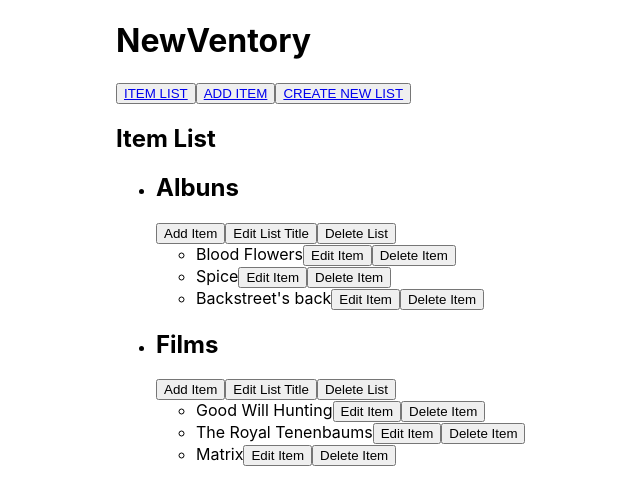
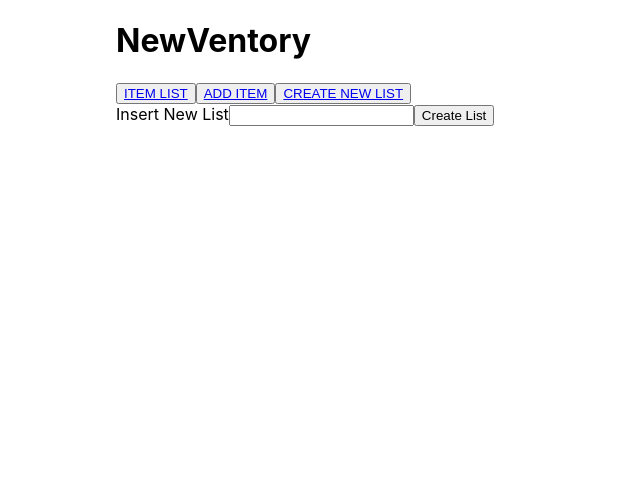
Before and after one commit to feliciaboghiu/mvp, a React (Create React App) app: page /addlist in a window 1280 px wide. Shown: the top 504 px of the page, without its empty margins (124-764 px from the left). Built offline with nearby package versions, Linux system fonts and the light colour scheme.

Commit message:
Add item button is working

```diff
--- a/src/App.js
+++ b/src/App.js
@@ -3,20 +3,28 @@ import './App.css';
 import ItemList from './ItemList';
 import InsertForm from './InsertForm';
 import NewList from './NewList';
-import {
-  BrowserRouter as Router,
-  Switch,
-  Route,
-  NavLink
-} from "react-router-dom";
+import { withRouter } from 'react-router';
+import { Switch, Route, Link, NavLink} from "react-router-dom";
 import Error404View from './Error404View'
 
 
 const TEST_ITEMS = [
-  { title: 'Albuns', name: ['Blood Flowers', 'Spice', "Backstreet's back"]},
-  { title: 'Films', name: ['Good Will Hunting', 'The Royal Tenenbaums', "Matrix"]},
+  { id: 1, title: 'Albuns', name: ['Blood Flowers', 'Spice', "Backstreet's back"]},
+  { id: 2, title: 'Films', name: ['Good Will Hunting', 'The Royal Tenenbaums', "Matrix"]},
 
 ];
+
+/*if(items.length === 1) {
+  className = one;
+} else if(items.length % 2 === 0) {
+  className = two;
+} else if(items.length % 3 === 0) {
+  className = three;
+} else if(items.length % 5 === 0) {
+  className = five;
+} else if(items.length % 7 === 0) {
+  className = seven;
+}*/
 
 //const VIEW_ITEMS = [ itemlist, additem, addlist ]
 
@@ -25,22 +33,18 @@ class App extends React.Component {
   constructor(props) {
     super(props);
       this.state = {
-        view: 1,
-        items: TEST_ITEMS, // []
+        items: TEST_ITEMS, // [],
+        nextitemId: 3
       };
     }
 
-
-  changeView(isView) {
-    this.setState({ view: isView });
-  }
-
-  /*addListItem = (newName) => {
+  addNewItem = (newName) => {
     console.log('App.addListItem:', newName);
     newName = this.state.items.name
+    // let indexof = this.state.items.title.indexOf
     this.setState({
-      items: [...this.state.items.name, newName],
-      itemList: 1
+      title: this.state.items.albuns,
+      name: [...this.state.items.name, newName],
     })
   }
 
@@ -50,7 +54,7 @@ class App extends React.Component {
       lists: [...this.state.lists, newList],
       itemList: 1
     })
-  }*/
+  }
 
 
   render() {
@@ -58,11 +62,10 @@ class App extends React.Component {
       return (
         <div>
           <h1>NewVentory</h1>
-          <Router>
 
-            <button onClick={() => this.changeView(1)}><NavLink to='/' activeClassName='selected'>ITEM LIST</NavLink></button>
-            <button onClick={() => this.changeView(2)}><NavLink to='/additem' activeClassName='selected'>ADD ITEM</NavLink></button>
-            <button onClick={() => this.changeView(3)}><NavLink to='/addlist' activeClassName='selected'>CREATE NEW LIST</NavLink></button>
+            <button><Link to='/' activeClassName='selected'>ITEM LIST</Link></button>
+            <button><Link to='/additem' activeClassName='selected'>ADD ITEM</Link></button>
+            <button><Link to='/addlist' activeClassName='selected'>CREATE NEW LIST</Link></button>
 
               {/*{(this.state.view === itemList)
                 ? <ItemList />
@@ -73,24 +76,21 @@ class App extends React.Component {
                     : ''}*/}
 
             <Switch>
-              {(this.state.view === 1)
-                ? (<Route path='/'>
-                    <ItemList isView={this.state.view} items={this.state.items} changeView={isView => this.changeView(isView)} />
-                  </Route>)
 
-              : (this.state.view === 2)
-                ? (<Route path='/additem'>
-                    <InsertForm addListItem={newName => this.addListItem(newName)} />
-                  </Route>)
+              <Route path='/' exact>
+                <ItemList isView={this.state.view} items={this.state.items} changeView={isView => this.changeView(isView)} />
+              </Route>
 
-              : (this.state.view === 3)
-                ? (<Route path='/addlist'>
-                    <NewList />
-                  </Route>)
+              <Route path='/additem'>
+                <InsertForm addListItem={newName => this.addNewItem(newName)} />
+              </Route>
 
-              : <Error404View />}
+              <Route path='/addlist'>
+                <NewList />
+              </Route>
+
+              <Error404View />
             </Switch>
-          </Router>
 
         </div>
       )
--- a/src/InsertForm.js
+++ b/src/InsertForm.js
@@ -8,17 +8,16 @@ class InsertForm extends React.Component {
         };
     }
 
-    /*handleChange = (event) => {
+    handleChange = (event) => {
         this.setState({
             newName: event.target.value
         });
     };
 
     handleSubmit(event) {
-        event.preventDefault();
         // Pass the state
-        this.props.addListItem(this.state.newName);
-    }*/
+        this.props.addNewItem(this.state.newName);
+    }
 
 
     render() {
--- a/src/ItemList.js
+++ b/src/ItemList.js
@@ -1,4 +1,10 @@
 import React from 'react';
+import {
+    BrowserRouter as Router,
+    Switch,
+    Route,
+    Link
+  } from "react-router-dom";
 
 
 class ItemList extends React.Component {
@@ -9,7 +15,7 @@ class ItemList extends React.Component {
             this.props.items.map((l) =>
                 <li key={l.title}>
                     <h2>{l.title}</h2>
-                    <button onClick={() => this.props.changeView(2)}>Add Item</button>
+                    <button><Link to='/additem'>ADD ITEM</Link></button>
                     <button>Edit List Title</button>
                     <button>Delete List</button>
                     <ul>
--- a/src/NewList.js
+++ b/src/NewList.js
@@ -8,23 +8,22 @@ class NewList extends React.Component {
         };
     }
 
-    /*handleChange2 = (event) => {
+    handleChange2 = (event) => {
         this.setState({
             newList: event.target.value
         });
     };
 
+
     handleSubmit2 = (event) => {
-        event.preventDefault();
         // Pass the state
         this.props.addNewList(this.state.newList);
-    }*/
+    }
 
     render() {
         return (
             <div>
-                <h1>New List</h1>
-                {/*<form onSubmit={(e) => this.handleSubmit2(e)}>
+                <form onSubmit={(e) => this.handleSubmit2(e)}>
                     <label>Insert New List
                         <input
                             name="newList"
@@ -34,7 +33,7 @@ class NewList extends React.Component {
                         />
                     </label>
                     <button type="submit">Create List</button>
-        </form>*/}
+                </form>
             </div>
         )
     }
--- a/src/index.js
+++ b/src/index.js
@@ -2,10 +2,13 @@ import React from 'react';
 import ReactDOM from 'react-dom';
 import './index.css';
 import App from './App';
+import { BrowserRouter } from 'react-router-dom';
 
 ReactDOM.render(
   <React.StrictMode>
-    <App />
+    <BrowserRouter>
+      <App />
+    </BrowserRouter>
   </React.StrictMode>,
   document.getElementById('root')
 );
```
